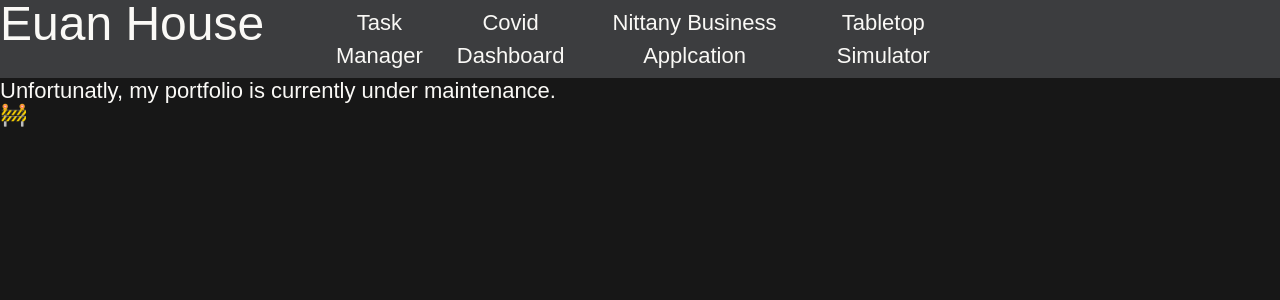
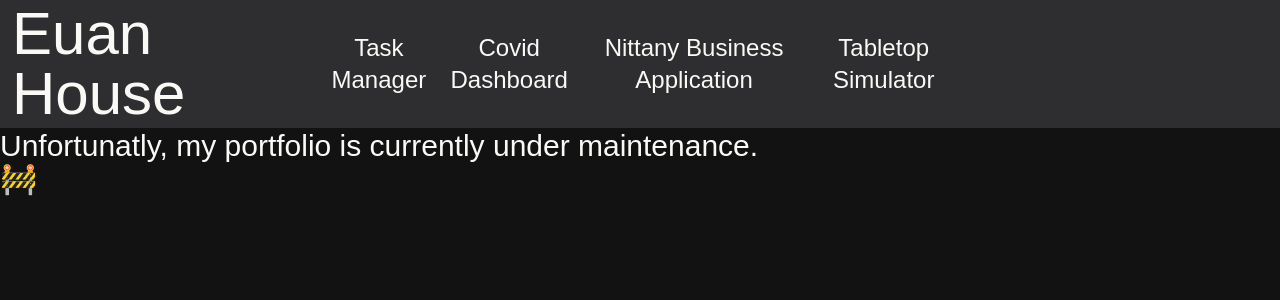
Before and after one commit to ehouse3/ehouse3.github.io, a Next.js app: page / in a window 1280 px wide. Shown: the top 300 px of the page. Built offline with nearby package versions, Linux system fonts and the light colour scheme; some icons are missing.

Commit message:
Navbar Complete
Cleaned up effect
Included effects into global colors
Finished navbar effect
Stylizing

```diff
--- a/app/globals.css
+++ b/app/globals.css
@@ -1,14 +1,15 @@
 @import "tailwindcss";
 
 :root {
-  --foreground: #312F2F;
-  --background: #171717;
-  --navbar: #3c3d3f;
-  --navbar-hover: #4d4f52; /* hard coded in sections of navbar */
-  --test: rgb(102, 105, 109);
-  --test: rgb(120, 123, 128);
+  --foreground: #312f2f;
+  --background: #121212;
+  --navbar: #2e2e30;
 
-  --text: #FAF9F6;
+  --navbar-hover: rgb(77, 79, 82);
+  --navbar-effect1: rgb(102, 105, 109); /* Effect of navbar link hovering */
+  --navbar-effect2: rgb(120, 123, 128);
+
+  --text: #faf9f6;
 }
 
 @theme {
@@ -16,6 +17,8 @@
   --color-foreground: var(--foreground);
   --color-navbar: var(--navbar);
   --color-navbar-hover: var(--navbar-hover);
+  --color-navbar-effect1: var(--navbar-effect1);
+  --color-navbar-effect2: var(--navbar-effect2);
 }
 
 body {
@@ -24,5 +27,9 @@ body {
 }
 
 h1 {
-  font-size: 22px;
+  font-size: 30px;
 }
+
+h2 {
+  font-size: 24px;
+}
--- a/app/layout.tsx
+++ b/app/layout.tsx
@@ -14,7 +14,7 @@ const projectPaths = {
   covidDashboard: "/projects/covid-dashboard",
   nittanyBusiness: "/projects/nittany-business",
   tableTopSimulator: "/projects/tabletop-simulator",
-  taskManager: "/projects//task-manager",
+  taskManager: "/projects/task-manager",
 };
 
 const geistSans = Geist({
@@ -28,42 +28,48 @@ const geistMono = Geist_Mono({
 });
 
 export const metadata: Metadata = {
-  title: "Create Next App",
-  description: "Generated by create next app",
+  title: "Euan House's Portfolio",
+  description:
+    "Euan House's portfolio and projects about full stack software engineering. Featuring a full-stack task management application and a frontend covid dashboard app",
 };
 
 function Navbar(): ReactNode {
   return (
-    <div className="grid sm:grid-cols-[1fr_2fr_1fr] bg-navbar">
-      <div id="home" className="hidden sm:flex h-14">
+    <div className="bg-navbar grid-cols-[1fr_2fr_1fr] md:grid">
+      <div id="home" className="hidden items-center justify-start md:flex">
         <Link href="/">
-          <div className="text-5xl">Euan House</div>
+          <div className="py-1 pl-3 text-6xl">Euan House</div>
         </Link>
       </div>
 
       <div id="projects" className="flex justify-around">
-        <HeaderLink href={projectPaths.taskManager}>
-          <h1>Task Manager</h1>
-        </HeaderLink>
+        <HeaderLink href={projectPaths.taskManager}>Task Manager</HeaderLink>
         <HeaderLink href={projectPaths.covidDashboard}>
-          <h1>Covid Dashboard</h1>
+          Covid Dashboard
         </HeaderLink>
         <HeaderLink href={projectPaths.nittanyBusiness}>
-          <h1>Nittany Business Applcation</h1>
+          Nittany Business Application
         </HeaderLink>
         <HeaderLink href={projectPaths.tableTopSimulator}>
-          <h1>Tabletop Simulator</h1>
+          Tabletop Simulator
         </HeaderLink>
       </div>
 
-      <div
-        id="socials"
-        className="hidden sm:flex justify-end gap-4 px-4 h-14"
-      >
-        <Link href={socialUrls.linkedin}>
+      <div id="socials" className="hidden justify-end gap-4 px-4 md:flex">
+        <Link
+          className="hover:bg-navbar-hover flex items-center px-2"
+          href={socialUrls.linkedin}
+          target="_blank"
+          rel="noopener noreferrer"
+        >
           {<i className="ci ci-linkedin ci-3x"></i>}
         </Link>
-        <Link href={socialUrls.github}>
+        <Link
+          className="hover:bg-navbar-hover flex items-center px-2"
+          href={socialUrls.github}
+          target="_blank"
+          rel="noopener noreferrer"
+        >
           {<i className="ci ci-github-light ci-3x"></i>}
         </Link>
       </div>
@@ -88,7 +94,7 @@ export default function RootLayout({
           href="https://cdn.jsdelivr.net/gh/dheereshag/coloured-icons@1.9.7/app/ci.min.css"
         />
       </head>
-      <body className="min-h-full bg-background">
+      <body className="bg-background min-h-full">
         <Navbar></Navbar>
         {children}
       </body>
--- a/components/components.tsx
+++ b/components/components.tsx
@@ -14,17 +14,15 @@ export function HeaderLink(props: HeaderLinkProps): ReactNode {
   // Layered Span elements with hover transition creates multiple shadows,
   // each with a clip path of a triangle that extends below the span to cut off the shadow.
   return (
-    <div className="flex transition-discrete transition-all antialiased">
-      <span className="flex transition-discrete transition-all antialiased shadow-[0rem_0rem_0rem_rgba(0,0,0,0)] hover:shadow-[0rem_2rem_0rem_0rem_rgba(120,123,128,1)] [clip-path:polygon(0%_0%,100%_0%,100%_110%,50%_140%,0_110%)]">
-        <span className="flex transition-discrete transition-all antialiased shadow-[0rem_0rem_0rem_rgba(0,0,0,0)] hover:shadow-[0rem_2rem_0rem_0rem_rgba(102,105,109,1)] [clip-path:polygon(0%_0%,100%_0%,100%_105%,50%_125%,0_105%)]">
+    <span className="flex shadow-[0rem_0rem_0rem_rgba(0,0,0,0)] transition-all duration-300 ease-in-out [clip-path:polygon(0%_0%,100%_0%,100%_110%,50%_140%,0_110%)] hover:shadow-[0rem_4rem_0rem_0rem_var(--color-navbar-effect2)]">
+      <span className="flex shadow-[0rem_0rem_0rem_rgba(0,0,0,0)] transition-all duration-300 ease-in-out [clip-path:polygon(0%_0%,100%_0%,100%_105%,50%_125%,0_105%)] hover:shadow-[0rem_4rem_0rem_0rem_var(--color-navbar-effect1)]">
         <Link
-            className="flex items-center transition-discrete transition-all antialiased p-1.5 text-center hover:bg-navbar-hover shadow-[0rem_0rem_0rem_rgba(0,0,0,0)] hover:shadow-[0rem_2rem_0rem_0rem_rgba(77,79,82,1)] [clip-path:polygon(0%_0%,100%_0%,100%_100%,50%_110%,0_100%)]"
+          className="hover:bg-navbar-hover flex items-center p-1.5 text-center text-2xl shadow-[0rem_0rem_0rem_rgba(0,0,0,0)] transition-all duration-300 ease-in-out [clip-path:polygon(0%_0%,100%_0%,100%_100%,50%_110%,0_100%)] hover:shadow-[0rem_4rem_0rem_0rem_var(--color-navbar-hover)]"
           href={props.href}
         >
           {props.children}
         </Link>
       </span>
     </span>
-    </div>
   );
 }
```
Lines whose indentation alone changed are shown as unchanged.
